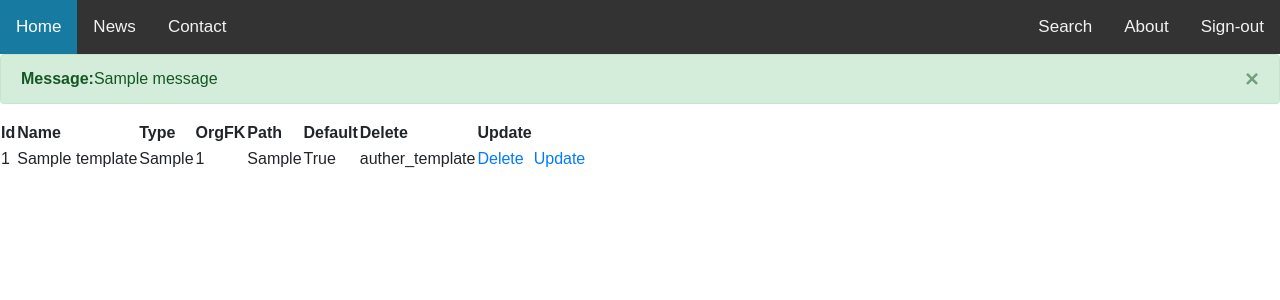
After one commit to Vitthalgeetey/internship, a Django app: page /show_template/auther_template/auther/template/ in a window 1280 px wide. The commit adds this page. Shown: the top 300 px of the page. Run offline with Django 3.2, Linux system fonts and the light colour scheme; a user stored in the database is signed in; tables that the repository leaves empty hold one stand-in row (values such as "Sample post"); one stand-in notice (Sample message) is shown.

Commit message:
dynamic crud-opration added

```diff
--- a/auther/urls.py
+++ b/auther/urls.py
@@ -6,7 +6,7 @@ urlpatterns = [
 
 
 
-    path('',views.home,name='home'),
+    path('home',views.home,name='home'),
     path('signup',views.signup,name='signup'),
     path('signin',views.signin,name='signin'),
     path('signout',views.signout,name='signout'),
@@ -27,11 +27,13 @@ urlpatterns = [
     path('templatefields', views.templatefields_form, name='templatefields'),
     path('bank', views.bank_form, name='bank'),
     path('template', views.template_form, name='template'),
-    path('generateinvoice', views.Generateinvoice_form, name='generateinvoice'),
+    path('show_template/<str:table_name>/<str:app_name>/<str:model_name>/', views.show_template, name='show_template'),
+    path('delete_row/<str:table_name>/<str:app_name>/<str:model_name>/<int:row_id>/', views.delete_row, name='delete_row'),
+    path('update_row/<str:table_name>/<str:app_name>/<str:model_name>/<int:row_id>/', views.update_row, name='update_row'),
 
 
 
-
+    path('generateinvoice', views.Generateinvoice_form, name='generateinvoice'),
     path('contact', views.contact, name='contact'),
     path('About', views.About, name='About'),
 
--- a/auther/views.py
+++ b/auther/views.py
@@ -1,10 +1,9 @@
 from django.shortcuts import render,redirect
 from django.contrib.auth.models import User
-
+from django.db import connection
 from django.contrib.auth import authenticate,login,logout
 from django.contrib import messages
 from django.http import HttpResponse
-
 from django.shortcuts import render, redirect
 from .forms import OrganizationForm
 from .forms import companyForm
@@ -13,6 +12,10 @@ from .forms import templatefieldsform
 from .forms import bankform
 from .forms import templateform
 from .forms import Generateinvoiceform
+from django.apps import apps
+from django.forms.models import modelform_factory
+from django.forms import ModelChoiceField
+
 
 def Generateinvoice_form(request):
     if request.method == 'POST':
@@ -119,7 +122,6 @@ def bank_form(request):
 
 
 
-
 #---------------template form------------------------
 def template_form(request):
     if request.method == 'POST':
@@ -132,12 +134,58 @@ def template_form(request):
         form = templateform()
     return render(request, 'auther/template_form.html', {'form': form})
 
+def show_template(request, table_name, model_name, app_name):
+    with connection.cursor() as cursor:
+        cursor.execute(f"SELECT * FROM {table_name} LIMIT 1")
+        columns = [col[0] for col in cursor.description]
+        cursor.execute(f"SELECT * FROM {table_name}")
+        rows = cursor.fetchall()
+    return render(request, 'auther/show.html', {'table_name': table_name,'model_name': model_name, 'app_name': app_name, 'columns': columns, 'rows': rows})
+
+def delete_row(request, table_name, app_name, model_name, row_id):
+    with connection.cursor() as cursor:
+        cursor.execute(f"DELETE FROM {table_name} WHERE Id=%s", [row_id])
+    messages.success(request,"the template has been deleted successfully")
+    return redirect('show_template',table_name=table_name , model_name=model_name, app_name=app_name)
 
 
 
 
+def update_row(request, table_name, app_name, model_name, row_id):
+
+    model_class = apps.get_model(app_name, model_name)
+
+    columns = [field.name for field in model_class._meta.fields]
+
+    class CustomFormClass(modelform_factory(model_class, fields=columns)):
+        def __init__(self, *args, **kwargs):
+            super().__init__(*args, **kwargs)
+            for field_name, field in self.fields.items():
+                if isinstance(field, ModelChoiceField):
+                    related_model = field.queryset.model
+                    related_objects = related_model.objects.all()
+                    self.fields[field_name] = ModelChoiceField(queryset=related_objects)
+
+    # Get the row to update
+    row = model_class.objects.filter(Id=row_id).first()
+
+    # If the row doesn't exist, redirect to an error page
+    if not row:
+        return redirect('error')
+
+    # If the request method is POST, update the row and redirect to the updated row's page
+    if request.method == 'POST':
+        form = CustomFormClass(request.POST, instance=row)
+        if form.is_valid():
+            form.save()
+            return redirect('show_template',table_name=table_name , model_name=model_name, app_name=app_name)
 
 
+    # If the request method is GET, render the update form
+    else:
+        form = CustomFormClass(instance=row)
+
+    return render(request, 'auther/update_row.html', {'app_name': app_name, 'model_name': model_name, 'form': form})
 
 
 
--- a/invoice/urls.py
+++ b/invoice/urls.py
@@ -15,8 +15,10 @@ Including another URLconf
 """
 from django.contrib import admin
 from django.urls import path,include
-
+from auther import views
 urlpatterns = [
     path('admin/', admin.site.urls),
     path('',include('auther.urls')),
+
+
 ]
--- a/templates/auther/base.html
+++ b/templates/auther/base.html
@@ -113,7 +113,7 @@ body {
 
 <nav>
 <div class="topnav">
-  <a class="active" href="#home">Home</a>
+  <a class="active" href="/home">Home</a>
   <a href="#news">News</a>
   <a href="/contact">Contact</a>
   <div class="topnav-right">
--- /dev/null
+++ b/templates/auther/show.html
@@ -0,0 +1,47 @@
+<!DOCTYPE html>
+<html lang="en">
+<head>
+    <meta charset="UTF-8">
+    <meta http-equiv="X-UA-Compatible" content="IE=edge">
+    <meta name="viewport" content="width=device-width, initial-scale=1.0">
+    <title>Document</title>
+</head>
+<body>
+    {% extends "auther/base.html" %}
+    {% block content %}
+    {% for message in messages %}
+    <div class="alert alert-{{ message.tags }} alert-dismissible fade show" role="alert">
+
+
+        <strong>Message:</strong>{{ message }}
+        <button type="button" class="close" data-dismiss="alert" aria-label="Close">
+        <span aria-hidden="true">&times;</span>
+        </button>
+    </div>
+    {% endfor %}
+    <table>
+        <thead>
+            <tr>
+                {% for column in columns %}
+                    <th>{{ column }}</th>
+                {% endfor %}
+                <th>Delete</th>
+                <th>Update</th>
+            </tr>
+        </thead>
+        <tbody>
+            {% for row in rows %}
+                <tr>
+                    {% for values in row %}
+                        <td>{{ values }}</td>
+                    {% endfor %}
+                    <td>{{table_name}}</td>
+                    <td><a href="{% url 'delete_row' table_name app_name model_name row.0%}">Delete</a></td>
+                    <td><a href="{% url 'update_row' table_name app_name model_name row.0%}">Update</td>
+                </tr>
+            {% endfor %}
+        </tbody>
+    </table>
+    {% endblock %}
+</body>
+</html>
```
Also changed, not shown: auther/forms.py (+4 -4 lines), auther/models.py (+6 -5 lines), templates/auther/index.html (+11 -9 lines), templates/auther/update_row.html (added, +22 -0 lines).
